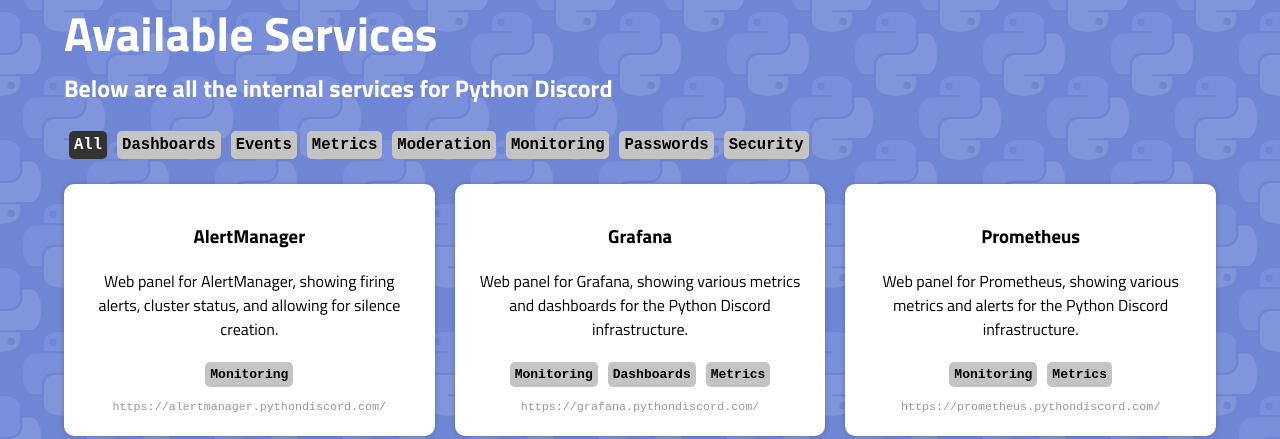
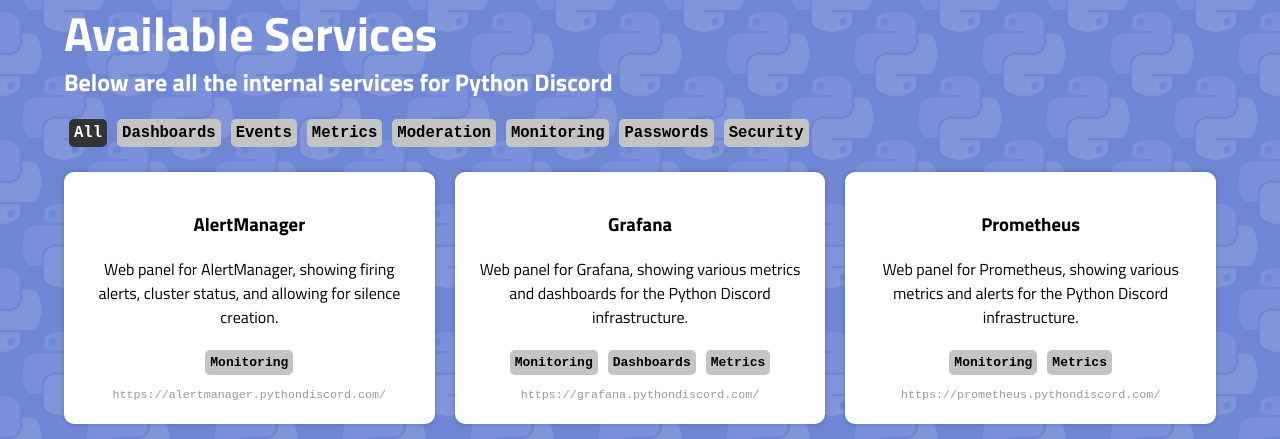
Before and after one commit to python-discord/ops-site, a Gatsby site: page / in a window 1280 px wide. Shown: the part 330-769 px from the top of the page. Built offline with nearby package versions, Linux system fonts and the light colour scheme; Gatsby itself is replaced by a stand-in of ours.

Commit message:
Update fonts for small displays

```diff
--- a/src/layout/page.tsx
+++ b/src/layout/page.tsx
@@ -37,10 +37,15 @@
 const Header = styled.h1`
   font-size: 3em;
   margin: 0;
+
+  @media (max-width: 600px) {
+    font-size: 2em;
+  }
 `
 
 const SubHeader = styled.h2`
 margin: 0;
+line-height: 1em;
 `
 
 const HeaderDiv = styled.div`
```
